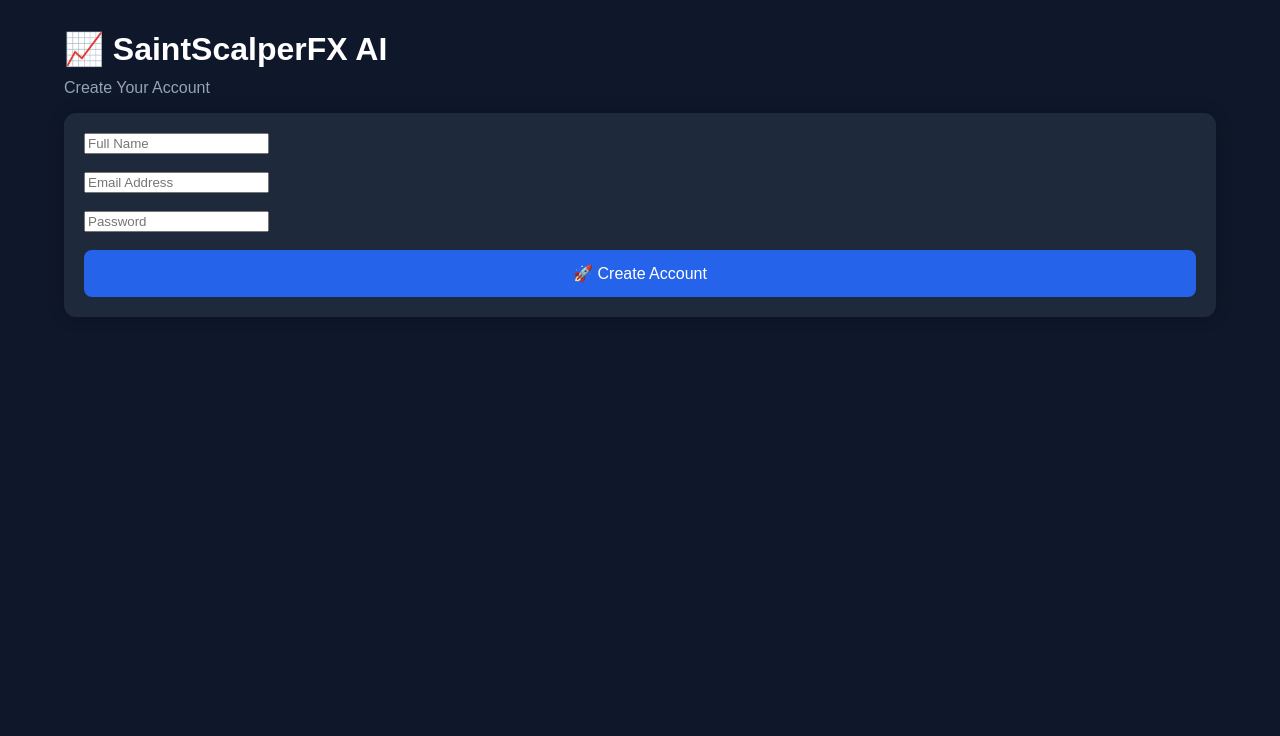
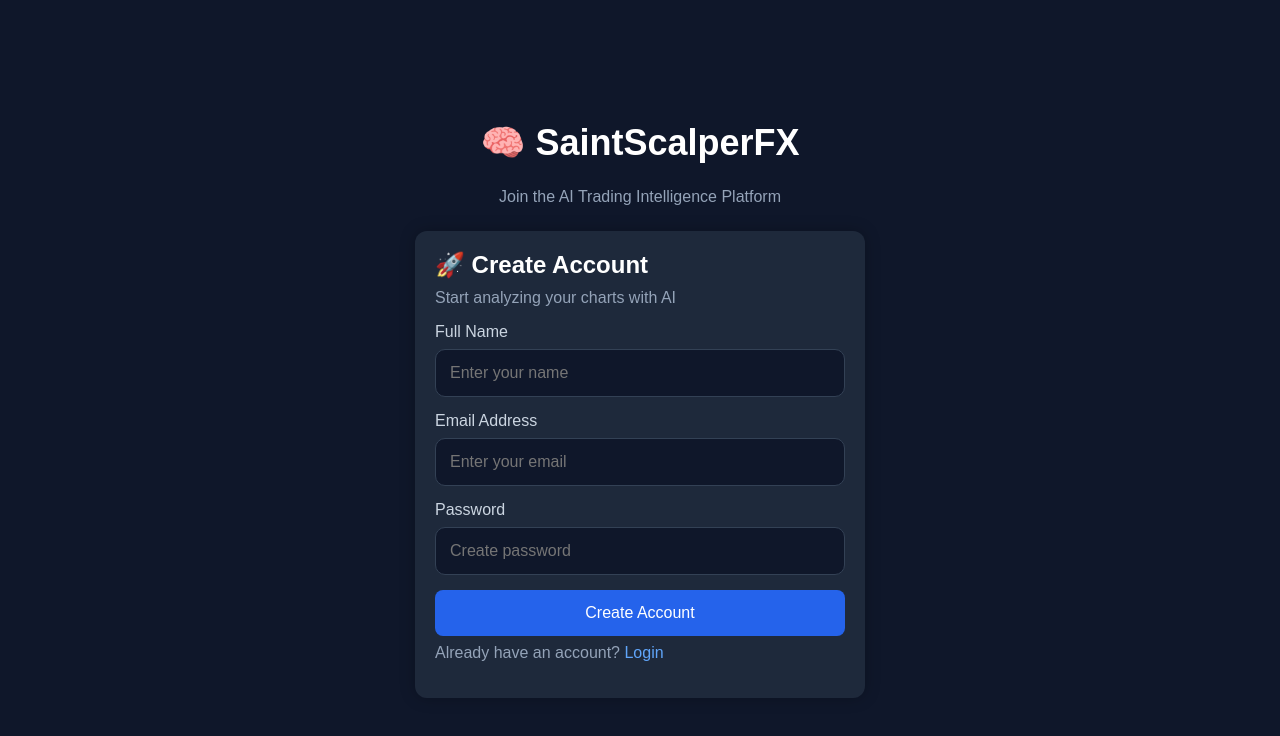
Before and after one commit to evanskoenafx99/SaintScalperFX, a plain HTML site: page templates/signup.html in a window 1280 px wide. Drawn offline with Linux system fonts and the light colour scheme.

Commit message:
Upgrade professional login and signup interface

```diff
--- a/static/style.css
+++ b/static/style.css
@@ -131,3 +131,56 @@ button:hover{
 h1,h2,h3{
     margin-top:0;
 }
+.auth-container{
+    min-height:100vh;
+    display:flex;
+    justify-content:center;
+    align-items:center;
+    padding:20px;
+}
+
+.auth-card{
+    width:100%;
+    max-width:450px;
+}
+
+.logo{
+    text-align:center;
+    margin-bottom:25px;
+}
+
+.logo h1{
+    font-size:36px;
+}
+
+.logo p{
+    color:#94a3b8;
+}
+
+.card label{
+    display:block;
+    margin-bottom:8px;
+    color:#cbd5e1;
+}
+
+.card input{
+    width:100%;
+    box-sizing:border-box;
+    padding:14px;
+    margin-bottom:15px;
+    background:#0f172a;
+    border:1px solid #334155;
+    border-radius:10px;
+    color:white;
+    font-size:16px;
+}
+
+.card input:focus{
+    outline:none;
+    border-color:#2563eb;
+}
+
+.card a{
+    color:#60a5fa;
+    text-decoration:none;
+}
--- a/templates/signup.html
+++ b/templates/signup.html
@@ -1,42 +1,126 @@
 <!DOCTYPE html>
-<html>
+<html lang="en">
+
 <head>
-    <title>Create Account - SaintScalperFX</title>
-    <link rel="stylesheet" href="/static/style.css">
+
+<meta charset="UTF-8">
+<meta name="viewport" content="width=device-width, initial-scale=1.0">
+
+<title>Create Account - SaintScalperFX AI</title>
+
+<link rel="stylesheet" href="/static/style.css">
+
 </head>
+
+
 <body>
 
-<div class="container">
 
-<h1>📈 SaintScalperFX AI</h1>
+<div class="auth-container">
 
-<p class="subtitle">Create Your Account</p>
+
+<div class="auth-card">
+
+
+<div class="logo">
+
+<h1>🧠 SaintScalperFX</h1>
+
+<p>
+Join the AI Trading Intelligence Platform
+</p>
+
+</div>
+
+
 
 <div class="card">
 
+
+<h2>
+🚀 Create Account
+</h2>
+
+
+<p class="subtitle">
+Start analyzing your charts with AI
+</p>
+
+
+
 <form method="POST">
 
-<input type="text" name="fullname" placeholder="Full Name" required>
 
-<br><br>
+<label>
+Full Name
+</label>
 
-<input type="email" name="email" placeholder="Email Address" required>
+<input
+type="text"
+name="fullname"
+placeholder="Enter your name"
+required>
 
-<br><br>
 
-<input type="password" name="password" placeholder="Password" required>
 
-<br><br>
+<label>
+Email Address
+</label>
+
+<input
+type="email"
+name="email"
+placeholder="Enter your email"
+required>
+
+
+
+<label>
+Password
+</label>
+
+<input
+type="password"
+name="password"
+placeholder="Create password"
+required>
+
+
 
 <button type="submit">
-🚀 Create Account
+
+Create Account
+
 </button>
+
 
 </form>
 
-</div>
+
+
+<br>
+
+
+<p class="subtitle">
+
+Already have an account?
+
+<a href="/login">
+Login
+</a>
+
+</p>
+
 
 </div>
 
+
+</div>
+
+
+</div>
+
+
 </body>
+
 </html>
```
Also changed, not shown: templates/login.html (+82 -12 lines).
